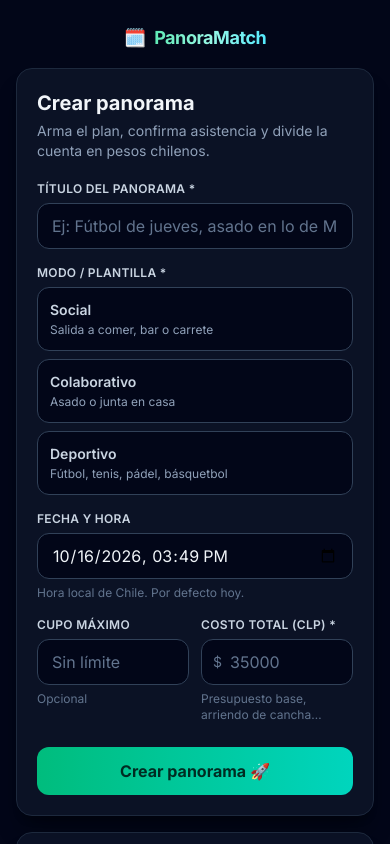
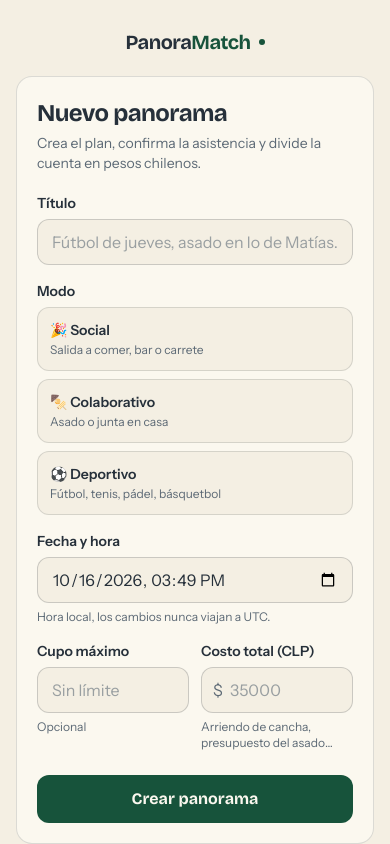
Before and after one commit to DevNicolasFigueroa/panoramatch, a Next.js app: page / in a window 390 px wide. Shown: the top 844 px of the page. Built offline with nearby package versions, Linux system fonts and the light colour scheme.

Commit message:
feat: sistema visual Cuentas claras en la cancha (V1.2)

```diff
--- a/src/app/globals.css
+++ b/src/app/globals.css
@@ -1,20 +1,73 @@
 @import "tailwindcss";
 
 @theme {
-  --font-sans: var(--font-inter), ui-sans-serif, system-ui, -apple-system,
+  --font-sans: var(--font-instrument), ui-sans-serif, system-ui, -apple-system,
     "Segoe UI", sans-serif;
+  --font-display: var(--font-bricolage), ui-sans-serif, system-ui, sans-serif;
+
+  /* Papel y tinta */
+  --color-paper: #f4efe3;
+  --color-elev: #fbf8ef;
+  --color-ink: #26303a;
+  --color-ink-soft: #5c6975;
+
+  /* Verde cancha: acción primaria y confirmación "Voy" */
+  --color-cancha: #17533b;
+  --color-cancha-deep: #0f3d2b;
+  --color-cancha-soft: #e0ecdb;
+
+  /* Kits por modo de panorama (el color es información, no decoración) */
+  --color-social: #8f1e60;
+  --color-social-soft: #f6deea;
+  --color-ember: #9a4612;
+  --color-ember-soft: #f7e7d8;
+  --color-deporte: #17533b;
+  --color-deporte-soft: #e0ecdb;
+
+  /* Semáforo de quórum y estados de asistencia */
+  --color-wait: #8e6208;
+  --color-wait-soft: #f3e6c8;
+  --color-camino: #20647f;
+  --color-camino-soft: #ddebf2;
+  --color-baja: #b23a45;
+  --color-baja-soft: #f6dcde;
 }
 
-/* Base visual: fondo profundo, texto suave y scroll limpio en móvil. */
+/* Base: papel cálido, tinta legible y foco de teclado visible. */
 body {
   min-height: 100dvh;
-  @apply bg-slate-950 text-slate-100 antialiased;
+  @apply bg-paper text-ink antialiased;
 }
 
-/* Evita que iOS haga zoom al enfocar inputs con font-size < 16px. */
 input,
-select {
+select,
+textarea {
   &::placeholder {
-    @apply text-slate-500;
+    @apply text-ink-soft/60;
   }
 }
+
+:focus-visible {
+  outline: 2px solid var(--color-cancha);
+  outline-offset: 2px;
+}
+
+::selection {
+  background: var(--color-cancha-soft);
+}
+
+/*
+ * Paleta y tipografía viven en @theme arriba. La única metáfora material
+ * (la boleta troquelada) se arma con spans absolutos dentro del componente,
+ * alineados con su línea de perforado.
+ */
+
+@media (prefers-reduced-motion: reduce) {
+  *,
+  *::before,
+  *::after {
+    animation-duration: 0.01ms !important;
+    animation-iteration-count: 1 !important;
+    transition-duration: 0.01ms !important;
+  }
+}
--- a/src/app/layout.tsx
+++ b/src/app/layout.tsx
@@ -1,10 +1,16 @@
 import type { Metadata, Viewport } from "next";
-import { Inter } from "next/font/google";
+import { Bricolage_Grotesque, Instrument_Sans } from "next/font/google";
 import "./globals.css";
 
-const inter = Inter({
+const bricolage = Bricolage_Grotesque({
   subsets: ["latin"],
-  variable: "--font-inter",
+  variable: "--font-bricolage",
+  display: "swap",
+});
+
+const instrument = Instrument_Sans({
+  subsets: ["latin"],
+  variable: "--font-instrument",
   display: "swap",
 });
 
@@ -15,7 +21,7 @@
 };
 
 export const viewport: Viewport = {
-  themeColor: "#020617",
+  themeColor: "#f4efe3",
   width: "device-width",
   initialScale: 1,
 };
@@ -26,7 +32,7 @@
   children: React.ReactNode;
 }>) {
   return (
-    <html lang="es" className={inter.variable}>
+    <html lang="es" className={`${bricolage.variable} ${instrument.variable}`}>
       <body className="font-sans">{children}</body>
     </html>
   );
--- a/src/components/financial-panel.tsx
+++ b/src/components/financial-panel.tsx
@@ -1,10 +1,9 @@
 "use client";
 
 /**
- * Calculadora Financiera en CLP en tiempo real (regla chilena):
- * sin decimales — cada confirmado paga un múltiplo de $100 hacia arriba
- * y la diferencia es un pozo común explícito. Los cálculos vienen de
- * `core/currency-clp.ts`.
+ * La boleta: calculadora financiera en CLP presentada como boleta troquelada
+ * (titular grande + filas por partida). Cálculo puro de `core/currency-clp.ts`;
+ * la interfaz solo formatea.
  */
 
 import { formatCLP, type CostSplit } from "@/core/currency-clp";
@@ -15,80 +14,76 @@
   split: CostSplit;
 }) {
   return (
-    <section className="rounded-2xl border border-slate-800 bg-slate-900/70 p-4 shadow-xl shadow-black/30">
-      <div className="flex items-baseline justify-between">
-        <h2 className="text-sm font-bold tracking-wide text-slate-200 uppercase">
-          La cuenta (CLP)
+    <aside className="relative rounded-2xl border border-ink bg-elev px-5 py-5 shadow-[3px_3px_0_0_rgba(38,48,58,0.9)]">
+      <div className="flex items-baseline justify-between gap-3 pb-3">
+        <h2 className="font-display text-lg font-bold tracking-tight text-ink">
+          La boleta
         </h2>
-        {split.canSplit && (
-          <span className="text-xs text-slate-400">
-            entre {split.confirmedCount} {split.confirmedCount === 1 ? "persona" : "personas"}
-          </span>
-        )}
+        <span className="text-sm text-ink-soft">
+          {split.canSplit
+            ? `${split.confirmedCount} ${split.confirmedCount === 1 ? "persona" : "personas"}`
+            : "sin confirmados"}
+        </span>
       </div>
 
-      <div className="mt-3 grid grid-cols-2 gap-2.5">
-        <Metric label="Costo total" value={formatCLP(split.totalCostCLP)} />
-        <Metric
-          label="Cada uno paga"
-          value={split.canSplit ? formatCLP(split.perHeadCLP) : "—"}
-          highlight
-        />
+      {/* Titular: el monto que importa */}
+      <div className="pb-2">
+        <p className="text-sm text-ink-soft">Cada uno paga</p>
+        <p className="font-display text-4xl font-extrabold leading-tight tracking-tight text-cancha tabular-nums">
+          {split.canSplit ? formatCLP(split.perHeadCLP) : "$——"}
+        </p>
       </div>
 
-      {!split.canSplit ? (
-        <p className="mt-3 rounded-xl border border-amber-500/30 bg-amber-500/10 px-3 py-2 text-xs text-amber-300">
-          La cuenta se divide en cuanto haya confirmados «Voy».
-        </p>
-      ) : (
-        <div className="mt-3 rounded-xl border border-slate-700/60 bg-slate-950/60 px-3 py-2.5">
-          <div className="flex items-center justify-between text-xs">
-            <span className="text-slate-400">
-              {split.isExactDivision
-                ? "División exacta ✅"
-                : "Pozo a favor (diferencia por redondeo)"}
-            </span>
-            <span className={`font-bold ${split.surplusCLP > 0 ? "text-teal-300" : "text-slate-300"}`}>
-              {formatCLP(split.surplusCLP)}
-            </span>
-          </div>
-          {!split.isExactDivision && (
-            <p className="mt-1 text-[11px] leading-snug text-slate-500">
-              Redondeo práctico: se sube al múltiplo de $100 más cercano. El sobrante queda
-              para el pozo común de los amigos.
+      <div className="relative">
+        {/* Troquelado: picos al nivel de la línea, como boleta de cancha */}
+        <span aria-hidden className="absolute top-[-9px] left-[-29px] h-[18px] w-[18px] rounded-full border border-ink bg-paper" />
+        <span aria-hidden className="absolute top-[-9px] right-[-29px] h-[18px] w-[18px] rounded-full border border-ink bg-paper" />
+        <div className="flex flex-col gap-2 border-t-2 border-dashed border-ink/50 pt-3 text-sm">
+          <Row label="Costo total" value={formatCLP(split.totalCostCLP)} />
+
+          {!split.canSplit ? (
+            <p className="rounded-lg bg-wait-soft px-3 py-2 text-xs text-wait">
+              La cuenta se divide recién cuando alguien confirme «Voy».
             </p>
+          ) : (
+            <Row
+              label={
+                split.isExactDivision
+                  ? "División exacta"
+                  : "Pozo a favor, por el redondeo"
+              }
+              value={formatCLP(split.surplusCLP)}
+              valueClass={split.surplusCLP > 0 ? "text-wait" : undefined}
+            />
           )}
         </div>
+      </div>
+
+      {split.canSplit && !split.isExactDivision && (
+        <p className="border-t border-dashed border-ink/40 pt-2 text-xs leading-snug text-ink-soft">
+          Redondeo práctico chileno: se sube al múltiplo de $100 más cercano y el
+          sobrante queda para el pozo común. Cero decimales, siempre.
+        </p>
       )}
-    </section>
+    </aside>
   );
 }
 
-function Metric({
+function Row({
   label,
   value,
-  highlight = false,
+  valueClass,
 }: {
   label: string;
   value: string;
-  highlight?: boolean;
+  valueClass?: string;
 }) {
   return (
-    <div
-      className={`rounded-xl border px-3 py-2.5 ${
-        highlight
-          ? "border-emerald-500/40 bg-emerald-500/10"
-          : "border-slate-700/60 bg-slate-950/60"
-      }`}
-    >
-      <p className="text-[11px] font-medium tracking-wide text-slate-400 uppercase">{label}</p>
-      <p
-        className={`mt-0.5 text-lg font-extrabold tabular-nums ${
-          highlight ? "text-emerald-300" : "text-slate-100"
-        }`}
-      >
+    <div className="flex items-baseline justify-between gap-3">
+      <span className="text-ink-soft">{label}</span>
+      <span className={`font-semibold tabular-nums ${valueClass ?? "text-ink"}`}>
         {value}
-      </p>
+      </span>
     </div>
   );
 }
--- a/src/components/panorama-app.tsx
+++ b/src/components/panorama-app.tsx
@@ -14,15 +14,14 @@
   const { isHydrated, activePanorama, savedPanoramas, actions } = usePanoramaStore();
 
   return (
-    <main className="mx-auto flex min-h-dvh w-full max-w-md flex-col gap-4 px-4 pt-6 pb-10 sm:max-w-lg">
-      {/* Marca compacta, común a las dos vistas */}
-      <header className="flex items-center justify-center gap-2 select-none">
-        <span className="text-lg" aria-hidden>
-          🗓️
-        </span>
-        <h1 className="bg-gradient-to-r from-emerald-300 via-teal-200 to-cyan-300 bg-clip-text text-lg font-bold tracking-tight text-transparent">
-          PanoraMatch
+    <main className="mx-auto flex min-h-dvh w-full max-w-md flex-col gap-5 px-4 pt-7 pb-12 sm:max-w-lg">
+      {/* Marca: wordmark tinta/cancha, sin adornos */}
+      <header className="flex items-center justify-center select-none">
+        <h1 className="font-display text-xl font-bold tracking-tight">
+          <span className="text-ink">Panora</span>
+          <span className="text-cancha">Match</span>
         </h1>
+        <span className="ml-2 h-1.5 w-1.5 rounded-full bg-cancha" aria-hidden />
       </header>
 
       {!isHydrated ? (
@@ -49,8 +48,8 @@
 /** Pantalla breve mientras localStorage se lee en el navegador. */
 function SplashScreen() {
   return (
-    <div className="mt-16 grid place-items-center gap-3 text-slate-400" aria-busy="true">
-      <div className="h-8 w-8 animate-spin rounded-full border-2 border-slate-600 border-t-emerald-400" />
+    <div className="mt-20 grid place-items-center gap-3 text-ink-soft" aria-busy="true">
+      <div className="h-7 w-7 animate-spin rounded-full border-2 border-ink/15 border-t-cancha" />
       <p className="text-sm">Cargando tus panoramas…</p>
     </div>
   );
--- a/src/components/panorama-form.tsx
+++ b/src/components/panorama-form.tsx
@@ -12,6 +12,7 @@
 import { PANORAMA_MODES } from "@/core/types";
 import { getTodayLocalValue, isValidLocalDatetime } from "@/core/datetime-cl";
 import { formatCLP, isValidCLPAmount } from "@/core/currency-clp";
+import { MODE_EMOJI } from "@/components/ui-theme";
 
 /** Errores por campo, presentados en español para el usuario. */
 interface FormErrors {
@@ -62,43 +63,36 @@
     }
   };
 
-  const modeBadge = (modeId: PanoramaMode) =>
-    modeId === "social"
-      ? "border-fuchsia-500/40 bg-fuchsia-500/10"
-      : modeId === "colaborativo"
-        ? "border-amber-500/40 bg-amber-500/10"
-        : "border-emerald-500/40 bg-emerald-500/10";
-
   return (
     <form onSubmit={handleSubmit} noValidate className="flex flex-col gap-5">
-      <section className="rounded-2xl border border-slate-800 bg-slate-900/70 p-5 shadow-xl shadow-black/30">
-        <h2 className="text-xl font-bold text-slate-100">Crear panorama</h2>
-        <p className="mt-1 text-sm text-slate-400">
-          Arma el plan, confirma asistencia y divide la cuenta en pesos chilenos.
+      <section className="rounded-2xl border border-ink/15 bg-elev px-5 py-5">
+        <h2 className="font-display text-2xl font-bold tracking-tight text-ink">
+          Nuevo panorama
+        </h2>
+        <p className="mt-1 text-sm text-ink-soft">
+          Crea el plan, confirma la asistencia y divide la cuenta en pesos chilenos.
         </p>
 
         {/* Título */}
         <div className="mt-5 flex flex-col gap-1.5">
-          <label htmlFor="title" className="text-xs font-semibold tracking-wide text-slate-300 uppercase">
-            Título del panorama *
+          <label htmlFor="title" className="text-sm font-semibold text-ink">
+            Título
           </label>
           <input
             id="title"
             type="text"
             value={title}
             onChange={(e) => setTitle(e.target.value)}
-            placeholder="Ej: Fútbol de jueves, asado en lo de Matías…"
+            placeholder="Fútbol de jueves, asado en lo de Matías…"
             maxLength={80}
-            className="w-full rounded-xl border border-slate-700 bg-slate-950 px-3.5 py-2.5 text-base text-slate-100 outline-none transition focus:border-emerald-400 focus:ring-2 focus:ring-emerald-400/20"
+            className="w-full rounded-xl border border-ink/20 bg-paper px-3.5 py-2.5 text-base text-ink outline-none transition focus:border-cancha"
           />
           {errors.title !== undefined && <FieldError message={errors.title} />}
         </div>
 
         {/* Modo */}
         <div className="mt-4 flex flex-col gap-1.5">
-          <span className="text-xs font-semibold tracking-wide text-slate-300 uppercase">
-            Modo / Plantilla *
-          </span>
+          <span className="text-sm font-semibold text-ink">Modo</span>
           <div className="grid grid-cols-1 gap-2 sm:grid-cols-3">
             {PANORAMA_MODES.map((modeInfo) => {
               const selected = mode === modeInfo.id;
@@ -110,18 +104,14 @@
                   aria-pressed={selected}
                   className={`rounded-xl border p-3 text-left transition ${
                     selected
-                      ? `${modeBadge(modeInfo.id)} ring-2 ring-white/10`
-                      : "border-slate-700 bg-slate-950 hover:bg-slate-800"
+                      ? "border-ink/60 bg-paper ring-2 ring-cancha"
+                      : "border-ink/15 bg-paper hover:border-ink/35"
                   }`}
                 >
-                  <span
-                    className={`block text-sm font-semibold ${
-                      selected ? "text-slate-100" : "text-slate-300"
-                    }`}
-                  >
-                    {modeInfo.label}
+                  <span className="block text-sm font-semibold text-ink">
+                    {MODE_EMOJI[modeInfo.id]} {modeInfo.label}
                   </span>
-                  <span className="mt-0.5 block text-xs text-slate-400">
+                  <span className="mt-0.5 block text-xs text-ink-soft">
                     {modeInfo.description}
                   </span>
                 </button>
@@ -133,7 +123,7 @@
 
         {/* Fecha y hora */}
         <div className="mt-4 flex flex-col gap-1.5">
-          <label htmlFor="startsAt" className="text-xs font-semibold tracking-wide text-slate-300 uppercase">
+          <label htmlFor="startsAt" className="text-sm font-semibold text-ink">
             Fecha y hora
           </label>
           <input
@@ -141,16 +131,16 @@
             type="datetime-local"
             value={startsAt}
             onChange={(e) => setStartsAt(e.target.value)}
-            className="w-full rounded-xl border border-slate-700 bg-slate-950 px-3.5 py-2.5 text-base text-slate-100 outline-none transition focus:border-emerald-400 focus:ring-2 focus:ring-emerald-400/20"
+            className="w-full rounded-xl border border-ink/20 bg-paper px-3.5 py-2.5 text-base text-ink outline-none transition focus:border-cancha"
           />
-          <span className="text-xs text-slate-500">Hora local de Chile. Por defecto hoy.</span>
+          <span className="text-xs text-ink-soft">Hora local, los cambios nunca viajan a UTC.</span>
           {errors.startsAt !== undefined && <FieldError message={errors.startsAt} />}
         </div>
 
         {/* Cupo + costo */}
         <div className="mt-4 grid grid-cols-2 gap-3">
           <div className="flex flex-col gap-1.5">
-            <label htmlFor="maxCapacity" className="text-xs font-semibold tracking-wide text-slate-300 uppercase">
+            <label htmlFor="maxCapacity" className="text-sm font-semibold text-ink">
               Cupo máximo
             </label>
             <input
@@ -161,20 +151,20 @@
               value={capacityText}
               onChange={(e) => setCapacityText(e.target.value)}
               placeholder="Sin límite"
-              className="w-full rounded-xl border border-slate-700 bg-slate-950 px-3.5 py-2.5 text-base text-slate-100 outline-none transition focus:border-emerald-400 focus:ring-2 focus:ring-emerald-400/20"
+              className="w-full rounded-xl border border-ink/20 bg-paper px-3.5 py-2.5 text-base text-ink outline-none transition focus:border-cancha"
             />
-            <span className="text-xs text-slate-500">
-              {mode === "deportivo" ? "Obligatorio en deportivo (10, 12…)" : "Opcional"}
+            <span className="text-xs text-ink-soft">
+              {mode === "deportivo" ? "Obligatorio en deportivo" : "Opcional"}
             </span>
             {errors.maxCapacity !== undefined && <FieldError message={errors.maxCapacity} />}
           </div>
 
           <div className="flex flex-col gap-1.5">
-            <label htmlFor="totalCost" className="text-xs font-semibold tracking-wide text-slate-300 uppercase">
-              Costo total (CLP) *
+            <label htmlFor="totalCost" className="text-sm font-semibold text-ink">
+              Costo total (CLP)
             </label>
             <div className="relative">
-              <span className="pointer-events-none absolute top-1/2 left-3 -translate-y-1/2 text-sm text-slate-500">
+              <span className="pointer-events-none absolute top-1/2 left-3 -translate-y-1/2 text-base text-ink-soft">
                 $
               </span>
               <input
@@ -186,12 +176,10 @@
                 value={costText}
                 onChange={(e) => setCostText(e.target.value)}
                 placeholder="35000"
-                className="w-full rounded-xl border border-slate-700 bg-slate-950 py-2.5 pr-3 pl-7 text-base text-slate-100 outline-none transition focus:border-emerald-400 focus:ring-2 focus:ring-emerald-400/20"
+                className="w-full rounded-xl border border-ink/20 bg-paper py-2.5 pr-3 pl-7 text-base text-ink outline-none transition focus:border-cancha"
               />
             </div>
-            <span className="text-xs text-slate-500">
-              {getFriendlyCostHint(costText)}
-            </span>
+            <span className="text-xs text-ink-soft">{getFriendlyCostHint(costText)}</span>
             {errors.totalCostCLP !== undefined && <FieldError message={errors.totalCostCLP} />}
           </div>
         </div>
@@ -199,9 +187,9 @@
         {/* Acción */}
         <button
           type="submit"
-          className="mt-6 w-full rounded-xl bg-gradient-to-r from-emerald-500 to-teal-400 px-4 py-3 text-base font-bold text-emerald-950 transition hover:brightness-110 active:scale-[0.99]"
+          className="mt-6 w-full rounded-xl bg-cancha px-4 py-3 font-display text-base font-bold text-elev transition hover:bg-cancha-deep active:scale-[0.99]"
         >
-          Crear panorama 🚀
+          Crear panorama
         </button>
       </section>
     </form>
@@ -245,7 +233,7 @@
 
   const costTrimmed = costText.trim();
   if (costTrimmed === "" || !isValidCLPAmount(Number(costTrimmed))) {
-    errors.totalCostCLP = "Ingresa un costo entero en CLP (sin centavos, 0 o más).";
+    errors.totalCostCLP = "Ingresa un costo entero en CLP (sin centavos, cero o más).";
   }
 
   return Object.keys(errors).length === 0 ? null : errors;
@@ -255,16 +243,16 @@
 function getFriendlyCostHint(costText: string): string {
   const trimmed = costText.trim();
   if (trimmed === "") {
-    return "Presupuesto base, arriendo de cancha…";
+    return "Arriendo de cancha, presupuesto del asado…";
   }
   const value = Number(trimmed);
-  return isValidCLPAmount(value) ? `Se dividirá como ${formatCLP(value)}` : "Debe ser un entero (sin centavos)";
+  return isValidCLPAmount(value) ? `Se dividirá como ${formatCLP(value)}` : "Debe ser un entero, sin decimales";
 }
 
 /** Mensaje de error compacto bajo el campo correspondiente. */
 function FieldError({ message }: { message: string }) {
   return (
-    <span className="text-xs font-medium text-rose-400" role="alert">
+    <span className="text-xs font-semibold text-baja" role="alert">
       {message}
     </span>
   );
--- a/src/components/quorum-semaphore.tsx
+++ b/src/components/quorum-semaphore.tsx
@@ -9,19 +9,19 @@
 
 const SEMAPHORE_BY_STATUS = {
   pending: {
-    ring: "border-amber-500/40 bg-amber-500/10",
-    dot: "bg-amber-400 animate-pulse",
-    text: "text-amber-300",
+    ring: "border-wait/40 bg-wait-soft",
+    dot: "bg-wait motion-safe:animate-pulse",
+    text: "text-wait",
   },
   partial: {
-    ring: "border-sky-500/40 bg-sky-500/10",
-    dot: "bg-sky-400 animate-pulse",
-    text: "text-sky-300",
+    ring: "border-camino/40 bg-camino-soft",
+    dot: "bg-camino motion-safe:animate-pulse",
+    text: "text-camino",
   },
   ready: {
-    ring: "border-emerald-500/40 bg-emerald-500/10",
-    dot: "bg-emerald-400",
-    text: "text-emerald-300",
+    ring: "border-cancha/40 bg-cancha-soft",
+    dot: "bg-cancha",
+    text: "text-cancha",
   },
 } as const;
 
@@ -35,10 +35,10 @@
   const styles = SEMAPHORE_BY_STATUS[status];
   return (
     <div
-      className={`flex items-center gap-2.5 rounded-xl border px-3.5 py-2.5 ${styles.ring}`}
+      className={`flex items-center gap-2.5 rounded-full border px-3.5 py-2 ${styles.ring}`}
       role="status"
     >
-      <span className={`h-2.5 w-2.5 shrink-0 rounded-full ${styles.dot}`} aria-hidden />
+      <span className={`h-2 w-2 shrink-0 rounded-full ${styles.dot}`} aria-hidden />
       <span className={`text-sm font-semibold ${styles.text}`}>{label}</span>
     </div>
   );
--- a/src/components/ui-theme.ts
+++ b/src/components/ui-theme.ts
@@ -1,5 +1,6 @@
 /**
  * Estilos compartidos de la UI (presentación solamente, cero lógica de negocio).
+ * Sistema "Cuentas claras en la cancha": papel, tinta y kits de color por modo.
  */
 
 import type { AttendanceStatus, PanoramaMode, QuorumStatus } from "@/core/types";
@@ -14,52 +15,58 @@
   {
     status: "going",
     label: "Voy",
-    activeClass: "bg-emerald-500 text-white border-emerald-400 shadow-emerald-500/25",
-    inactiveClass: "border-emerald-500/30 text-emerald-300 hover:bg-emerald-500/10",
+    activeClass: "bg-cancha text-elev border-cancha",
+    inactiveClass: "border-cancha/30 text-cancha hover:bg-cancha-soft",
   },
   {
     status: "maybe",
     label: "En duda",
-    activeClass: "bg-amber-400 text-amber-950 border-amber-300 shadow-amber-400/25",
-    inactiveClass: "border-amber-500/30 text-amber-300 hover:bg-amber-500/10",
+    activeClass: "bg-wait text-elev border-wait",
+    inactiveClass: "border-wait/30 text-wait hover:bg-wait-soft",
   },
   {
     status: "not_going",
     label: "No puedo",
-    activeClass: "bg-rose-500 text-white border-rose-400 shadow-rose-500/25",
-    inactiveClass: "border-rose-500/30 text-rose-300 hover:bg-rose-500/10",
+    activeClass: "bg-baja text-elev border-baja",
+    inactiveClass: "border-baja/30 text-baja hover:bg-baja-soft",
   },
 ] as const;
 
-/** Etiqueta y colores de cada modo de panorama. */
-export const MODE_STYLES: Record<PanoramaMode, { label: string; badgeClass: string; accentText: string }> = {
+/** Kit visual por modo de panorama (chip + barra lateral de tarjeta). */
+export const MODE_STYLES: Record<
+  PanoramaMode,
+  { label: string; chipClass: string; barClass: string; accentText: string }
+> = {
   social: {
     label: "Social (Salida/Bar)",
-    badgeClass: "border-fuchsia-500/40 bg-fuchsia-500/10 text-fuchsia-300",
-    accentText: "text-fuchsia-300",
+    chipClass: "border-social/30 bg-social-soft text-social",
+    barClass: "bg-social",
+    accentText: "text-social",
   },
   colaborativo: {
     label: "Colaborativo (Asado/Junta)",
-    badgeClass: "border-amber-500/40 bg-amber-500/10 text-amber-300",
-    accentText: "text-amber-300",
+    chipClass: "border-ember/30 bg-ember-soft text-ember",
+    barClass: "bg-ember",
+    accentText: "text-ember",
   },
   deportivo: {
     label: "Deportivo (Fútbol/Partido)",
-    badgeClass: "border-emerald-500/40 bg-emerald-500/10 text-emerald-300",
-    accentText: "text-emerald-300",
+    chipClass: "border-deporte/30 bg-deporte-soft text-deporte",
+    barClass: "bg-deporte",
+    accentText: "text-deporte",
   },
 };
 
-/** Emoji del modo, compartido por cabecera y tarjetas. */
+/** Emoji del modo: dato semántico del chip, no decoración. */
 export const MODE_EMOJI: Record<PanoramaMode, string> = {
   social: "🎉",
   colaborativo: "🍢",
   deportivo: "⚽",
 };
 
-/** Colores del punto de estado del semáforo, para badges compactos en tarjetas. */
+/** Colores del punto de estado del semáforo (punto + texto a contraste). */
 export const QUORUM_STYLES: Record<QuorumStatus, { dotClass: string; textClass: string }> = {
-  pending: { dotClass: "bg-amber-400", textClass: "text-amber-300" },
-  partial: { dotClass: "bg-sky-400", textClass: "text-sky-300" },
-  ready: { dotClass: "bg-emerald-400", textClass: "text-emerald-300" },
+  pending: { dotClass: "bg-wait", textClass: "text-wait" },
+  partial: { dotClass: "bg-camino", textClass: "text-camino" },
+  ready: { dotClass: "bg-cancha", textClass: "text-cancha" },
 };
```
Also changed, not shown: src/components/add-friend-form.tsx (+11 -11 lines), src/components/attendee-sections.tsx (+31 -46 lines), src/components/panorama-dashboard.tsx (+18 -18 lines), src/components/saved-panoramas-list.tsx (+30 -23 lines), 2 other files (tests, documents, lock files or other folders).
